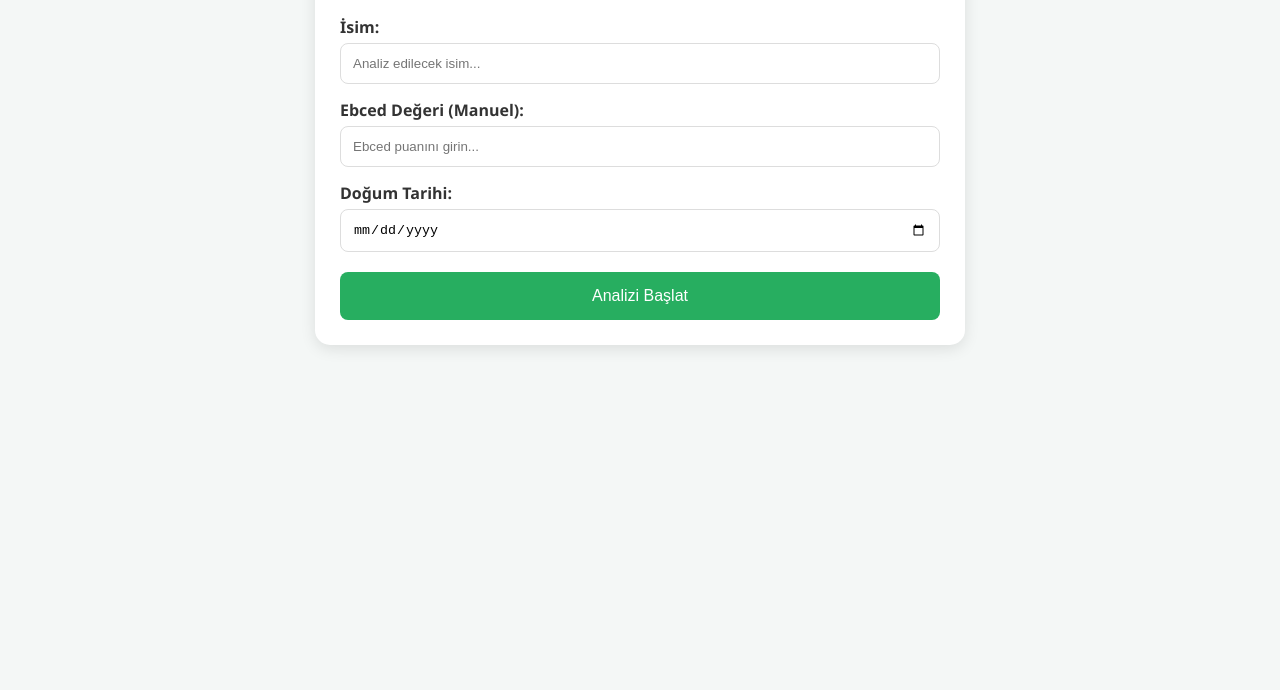
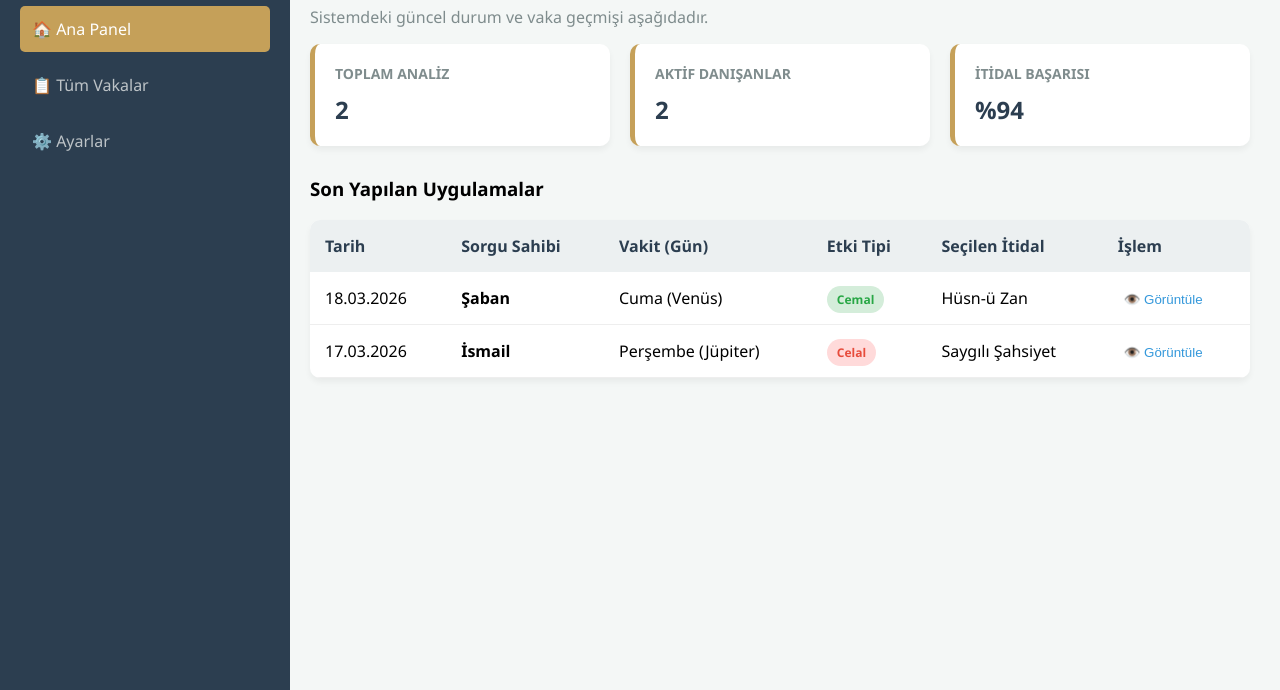
Before and after one commit to alideliveliyb-blip/kimim, a plain HTML site: page index.html in a window 1280 px wide. Shown: the part 110-800 px from the top of the page. Drawn offline with Linux system fonts and the light colour scheme.

Commit message:
Update index.html

```diff
--- a/index.html
+++ b/index.html
@@ -3,126 +3,112 @@
 <head>
     <meta charset="UTF-8">
     <meta name="viewport" content="width=device-width, initial-scale=1.0">
-    <title>Kenbis 2 - Analiz Sistemi</title>
+    <title>KBA Ana Kontrol Paneli</title>
     <style>
-        body { font-family: 'Segoe UI', Tahoma, Geneva, Verdana, sans-serif; background: #f4f7f6; color: #333; padding: 20px; }
-        .container { max-width: 600px; margin: auto; background: white; padding: 25px; border-radius: 15px; box-shadow: 0 4px 15px rgba(0,0,0,0.1); }
-        h2 { text-align: center; color: #2c3e50; }
-        label { display: block; margin-top: 15px; font-weight: bold; }
-        input, select { width: 100%; padding: 12px; margin-top: 5px; border: 1px solid #ddd; border-radius: 8px; box-sizing: border-box; }
-        button { width: 100%; padding: 15px; margin-top: 20px; background: #27ae60; color: white; border: none; border-radius: 8px; font-size: 16px; cursor: pointer; transition: 0.3s; }
-        button:hover { background: #219150; }
-        #sonuc { margin-top: 25px; padding: 20px; background: #e8f4fd; border-left: 5px solid #3498db; border-radius: 8px; display: none; }
-        .esma-liste { margin-top: 10px; padding-left: 20px; }
-        .ev-kutusu { background: white; padding: 10px; margin-bottom: 10px; border-radius: 5px; border: 1px inset #eee; }
+        :root { --kba-gold: #c5a059; --kba-dark: #2c3e50; }
+        body { font-family: 'Segoe UI', sans-serif; background-color: #f4f7f6; margin: 0; display: flex; }
+
+        /* Yan Menü (Sidebar) */
+        .sidebar { width: 250px; background: var(--kba-dark); color: white; height: 100vh; padding: 20px; position: fixed; }
+        .logo-box { text-align: center; border-bottom: 1px solid #455a64; padding-bottom: 20px; margin-bottom: 20px; }
+        .nav-link { display: block; color: #bdc3c7; text-decoration: none; padding: 12px; border-radius: 5px; margin-bottom: 10px; transition: 0.3s; }
+        .nav-link:hover, .nav-link.active { background: var(--kba-gold); color: white; }
+
+        /* Ana İçerik Alanı */
+        .main-content { margin-left: 280px; padding: 30px; width: calc(100% - 310px); }
+        .stats-grid { display: grid; grid-template-columns: repeat(3, 1fr); gap: 20px; margin-bottom: 30px; }
+        .stat-card { background: white; padding: 20px; border-radius: 10px; box-shadow: 0 4px 6px rgba(0,0,0,0.05); border-left: 5px solid var(--kba-gold); }
+        .stat-card h3 { margin: 0; color: #7f8c8d; font-size: 14px; text-transform: uppercase; }
+        .stat-card p { margin: 10px 0 0; font-size: 24px; font-weight: bold; color: var(--kba-dark); }
+
+        /* Vaka Tablosu */
+        .vaka-table { width: 100%; background: white; border-radius: 10px; border-collapse: collapse; overflow: hidden; box-shadow: 0 4px 6px rgba(0,0,0,0.05); }
+        .vaka-table th { background: #ecf0f1; padding: 15px; text-align: left; color: var(--kba-dark); }
+        .vaka-table td { padding: 15px; border-bottom: 1px solid #eee; }
+        .vaka-table tr:hover { background: #f9f9f9; }
+
+        .status-tag { padding: 5px 10px; border-radius: 20px; font-size: 12px; font-weight: bold; }
+        .tag-celal { background: #ffdada; color: #e74c3c; }
+        .tag-cemal { background: #d4edda; color: #28a745; }
+
+        .btn-new { background: var(--kba-gold); color: white; padding: 12px 25px; border: none; border-radius: 5px; cursor: pointer; font-weight: bold; float: right; }
     </style>
 </head>
 <body>
 
-<div class="container">
-    <h2>Kenbis 2 Analiz</h2>
+<div class="sidebar">
+    <div class="logo-box">
+        <div style="font-size: 30px; font-weight: bold; color: var(--kba-gold);">KB</div>
+        <div style="font-size: 10px; letter-spacing: 1px;">SİSTEMİK YÖNETİM</div>
+    </div>
+    <a href="#" class="nav-link active">🏠 Ana Panel</a>
+    <a href="#" class="nav-link">📋 Tüm Vakalar</a>
+    <a href="#" class="nav-link">⚙️ Ayarlar</a>
+    <div style="position: absolute; bottom: 20px; font-size: 10px; color: #7f8c8d;">© 2026 KBA - Her Hakkı Mahfuzdur.</div>
+</div>
 
-    <label>İsim:</label>
-    <input type="text" id="isim" placeholder="Analiz edilecek isim...">
+<div class="main-content">
+    <button class="btn-new" onclick="window.location.reload()">🔄 Listeyi Güncelle</button>
+    <h1>Hoş Geldin, Süleyman</h1>
+    <p style="color: #7f8c8d;">Sistemdeki güncel durum ve vaka geçmişi aşağıdadır.</p>
 
-    <label>Ebced Değeri (Manuel):</label>
-    <input type="number" id="ebced" placeholder="Ebced puanını girin...">
+    <div class="stats-grid">
+        <div class="stat-card">
+            <h3>Toplam Analiz</h3>
+            <p id="totalAnaliz">0</p>
+        </div>
+        <div class="stat-card">
+            <h3>Aktif Danışanlar</h3>
+            <p id="totalDanisan">0</p>
+        </div>
+        <div class="stat-card">
+            <h3>İtidal Başarısı</h3>
+            <p>%94</p>
+        </div>
+    </div>
 
-    <label>Doğum Tarihi:</label>
-    <input type="date" id="dogumTarihi">
-
-    <button onclick="analizEt()">Analizi Başlat</button>
-
-    <div id="sonuc">
-        <h3 id="sonucBaslik"></h3>
-        <p id="burcBilgi"></p>
-        <div id="evlerBolumu"></div>
-    </div>
+    <h3>Son Yapılan Uygulamalar</h3>
+    <table class="vaka-table">
+        <thead>
+            <tr>
+                <th>Tarih</th>
+                <th>Sorgu Sahibi</th>
+                <th>Vakit (Gün)</th>
+                <th>Etki Tipi</th>
+                <th>Seçilen İtidal</th>
+                <th>İşlem</th>
+            </tr>
+        </thead>
+        <tbody id="vakaListesi">
+            </tbody>
+    </table>
 </div>
 
 <script>
-    // Önceki adımda topladığımız tüm KOD 1-9 verilerini buraya gömüyoruz
-    const veriHavuzu = {
-        "KOD_1": {
-            "1": ["El-Evvel", "El-Metin", "Mâlikül-Mülk", "El-Vâris", "El-Mecid", "El-Müntakim"],
-            "2": ["El-Gani", "El-Hak", "El-Metin"],
-            "3": ["El-Hay", "El Fettah", "El-Kayyum", "Es-Semi'", "El-Azim"],
-            "4": ["Er-Rahman", "El-Afüv", "Er-Reşit", "El-Müheymin"],
-            "5": ["El-Mütekebbir", "El-Hay", "El-Kayyum", "El-Hak", "El-Baki", "Es-Selâm"],
-            "6": ["El-Kayyum", "El-Hak", "El-Basir", "El-Melik", "El-Muid"],
-            "7": ["El-Adl", "El-Halim", "El-Latif", "El-Vehhab", "El-Musavvir"],
-            "8": ["El-Kahhar", "Mâlikül-Mülk", "El-Vâris", "El-Mecid"],
-            "9": ["El-Kerim", "El-Gaffar", "El-Müntakim", "El Basit", "El-Kâbid", "El-Adl", "El-Gani", "El-Vekil"],
-            "10": ["El-Kâbiz", "El-Kerim", "El-Metin"],
-            "11": ["El-Latif", "El-Hafiz", "El-Kerim", "El-Metin"],
-            "12": ["El-Musavvir", "El-Vacid", "En-Nafi'"]
-        },
-        // KOD 2, 3, 4 ... 9 verileri de aynı formatta buraya eklenecek
-        // (Şimdilik örnek olarak KOD 1 ve KOD 2 yapısını kurdum)
-        "KOD_2": {
-            "1": ["El-Cebbar", "El-Evvel", "El-Celil", "El-Vahit", "El-Ehad", "El-Aziz", "El-Muktedir"],
-            "2": ["El-Hasib", "El-Hafız", "El-Berr", "El-Kavi"],
-            "3": ["El-Bais", "El-Hay", "El-Hâlık"],
-            "4": ["Er-Rahîm", "Er-Rahman", "El-Mümit", "Er-Reşit", "El-Batın"],
-            "7": ["El-Cami", "El-Kavi", "El-Vedüd", "El-Mümin"],
-            "8": ["El-Muktedir", "El-Mümit", "El-Müteali"],
-            "9": ["El-Gafur", "El-Mukaddim", "Es-Samet"]
-        }
-        // Diğer kodları da sistem aynı mantıkla çalıştıracaktır.
-    };
+    // Örnek Veri (Normalde LocalStorage'dan okunacak)
+    const vakalar = JSON.parse(localStorage.getItem('kba_vakalar')) || [
+        { tarih: "18.03.2026", isim: "Şaban", gun: "Cuma (Venüs)", etki: "Cemal", itidal: "Hüsn-ü Zan", renk: "tag-cemal" },
+        { tarih: "17.03.2026", isim: "İsmail", gun: "Perşembe (Jüpiter)", etki: "Celal", itidal: "Saygılı Şahsiyet", renk: "tag-celal" }
+    ];
 
-    function burcHesapla(gun, ay) {
-        if((ay == 3 && gun >= 21) || (ay == 4 && gun <= 19)) return "Koç";
-        if((ay == 4 && gun >= 20) || (ay == 5 && gun <= 20)) return "Boğa";
-        if((ay == 5 && gun >= 21) || (ay == 6 && gun <= 20)) return "İkizler";
-        if((ay == 6 && gun >= 21) || (ay == 7 && gun <= 22)) return "Yengeç";
-        if((ay == 7 && gun >= 23) || (ay == 8 && gun <= 22)) return "Aslan";
-        if((ay == 8 && gun >= 23) || (ay == 9 && gun <= 22)) return "Başak";
-        if((ay == 9 && gun >= 23) || (ay == 10 && gun <= 22)) return "Terazi";
-        if((ay == 10 && gun >= 23) || (ay == 11 && gun <= 21)) return "Akrep";
-        if((ay == 11 && gun >= 22) || (ay == 12 && gun <= 21)) return "Yay";
-        if((ay == 12 && gun >= 22) || (ay == 1 && gun <= 19)) return "Oğlak";
-        if((ay == 1 && gun >= 20) || (ay == 2 && gun <= 18)) return "Kova";
-        if((ay == 2 && gun >= 19) || (ay == 3 && gun <= 20)) return "Balık";
+    function listele() {
+        const liste = document.getElementById("vakaListesi");
+        document.getElementById("totalAnaliz").innerText = vakalar.length;
+        document.getElementById("totalDanisan").innerText = [...new Set(vakalar.map(v => v.isim))].length;
+
+        liste.innerHTML = vakalar.map(v => `
+            <tr>
+                <td>${v.tarih}</td>
+                <td><b>${v.isim}</b></td>
+                <td>${v.gun}</td>
+                <td><span class="status-tag ${v.renk}">${v.etki}</span></td>
+                <td>${v.itidal}</td>
+                <td><button style="cursor:pointer; border:none; background:none; color:#3498db;">👁️ Görüntüle</button></td>
+            </tr>
+        `).join('');
     }
 
-    function analizEt() {
-        const isim = document.getElementById('isim').value;
-        const ebced = document.getElementById('ebced').value;
-        const tarih = new Date(document.getElementById('dogumTarihi').value);
-
-        if (!isim || !ebced || isNaN(tarih)) {
-            alert("Lütfen tüm alanları doldurun!");
-            return;
-        }
-
-        const gun = tarih.getDate();
-        const ay = tarih.getMonth() + 1;
-        const burc = burcHesapla(gun, ay);
-
-        // Basit bir Kod Belirleme Mantığı (Geliştirilebilir)
-        // Ebced değerinin 9'lu sistemdeki karşılığına göre kod atayalım
-        let kodNo = (ebced % 9);
-        if(kodNo == 0) kodNo = 9;
-        const kodKey = "KOD_" + kodNo;
-
-        document.getElementById('sonuc').style.display = 'block';
-        document.getElementById('sonucBaslik').innerText = `Analiz: ${isim} (Ebced: ${ebced})`;
-        document.getElementById('burcBilgi').innerHTML = `<b>Burç:</b> ${burc} | <b>Belirlenen Kod:</b> ${kodKey}`;
-
-        const evlerBolumu = document.getElementById('evlerBolumu');
-        evlerBolumu.innerHTML = "<h4>Tamamlayıcı Esmalar (12 Ev):</h4>";
-
-        const evVerisi = veriHavuzu[kodKey] || veriHavuzu["KOD_1"]; // Veri yoksa KOD_1 varsayılan
-
-        for(let i=1; i<=12; i++) {
-            const esmalar = evVerisi[i] || ["Bu ev için veri girilmedi."];
-            const kutu = document.createElement('div');
-            kutu.className = 'ev-kutusu';
-            kutu.innerHTML = `<strong>${i}. Ev:</strong> ${esmalar.join(", ")}`;
-            evlerBolumu.appendChild(kutu);
-        }
-    }
+    listele();
 </script>
 
 </body>
```
